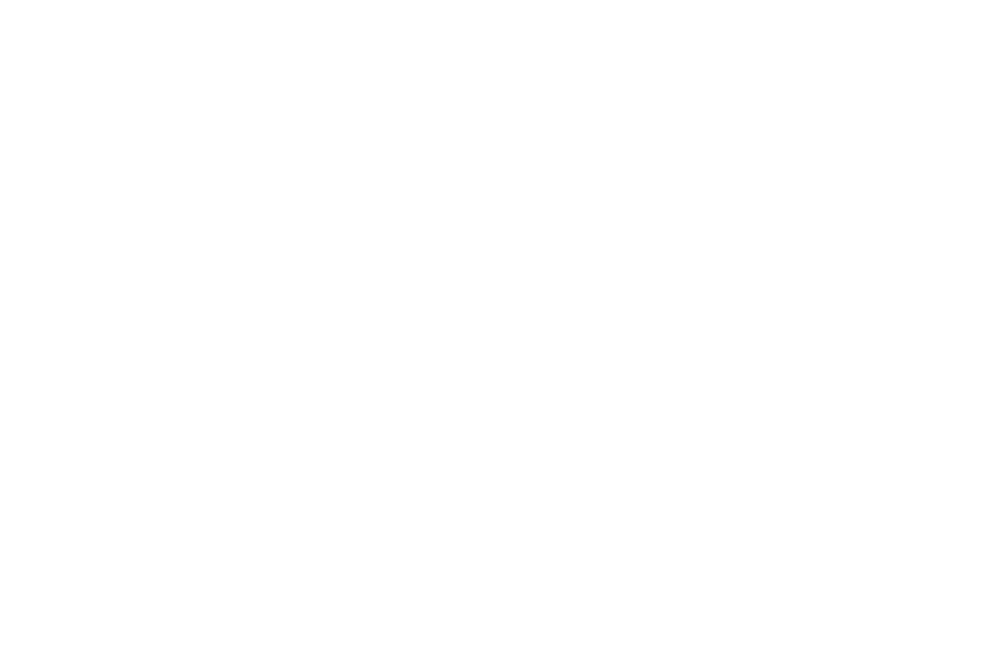
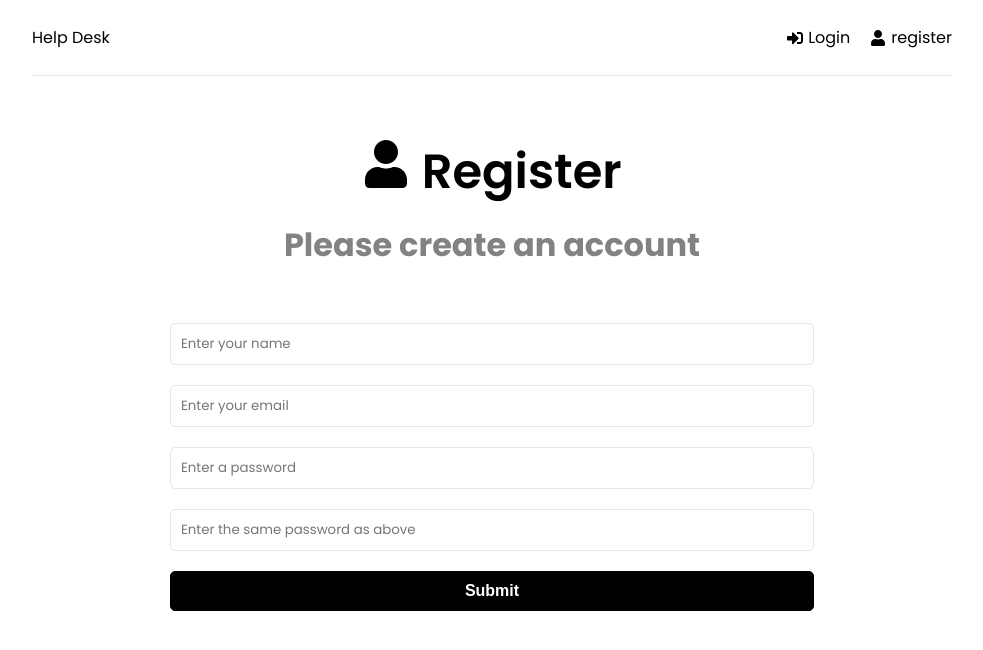
Before and after one commit to Ecce0/bug_tickets, a React (Create React App) app in the folder frontend/: page /register in a window 1280 px wide. Shown: the top 650 px of the page, without its empty margins (148-1131 px from the left). Built offline with nearby package versions, Linux system fonts and the light colour scheme.

Commit message:
front end changes

```diff
--- a/frontend/public/index.html
+++ b/frontend/public/index.html
@@ -10,34 +10,14 @@
       content="Web site created using create-react-app"
     />
     <link rel="apple-touch-icon" href="%PUBLIC_URL%/logo192.png" />
-    <!--
-      manifest.json provides metadata used when your web app is installed on a
-      user's mobile device or desktop. See https://developers.google.com/web/fundamentals/web-app-manifest/
-    -->
+
     <link rel="manifest" href="%PUBLIC_URL%/manifest.json" />
-    <!--
-      Notice the use of %PUBLIC_URL% in the tags above.
-      It will be replaced with the URL of the `public` folder during the build.
-      Only files inside the `public` folder can be referenced from the HTML.
 
-      Unlike "/favicon.ico" or "favicon.ico", "%PUBLIC_URL%/favicon.ico" will
-      work correctly both with client-side routing and a non-root public URL.
-      Learn how to configure a non-root public URL by running `npm run build`.
-    -->
-    <title>React Redux App</title>
+    <title>Help Desk Support</title>
   </head>
   <body>
     <noscript>You need to enable JavaScript to run this app.</noscript>
     <div id="root"></div>
-    <!--
-      This HTML file is a template.
-      If you open it directly in the browser, you will see an empty page.
 
-      You can add webfonts, meta tags, or analytics to this file.
-      The build step will place the bundled scripts into the <body> tag.
-
-      To begin the development, run `npm start` or `yarn start`.
-      To create a production bundle, use `npm run build` or `yarn build`.
-    -->
   </body>
 </html>
--- a/frontend/src/App.js
+++ b/frontend/src/App.js
@@ -1,11 +1,30 @@
-import React from 'react';
+import React from 'react'
+import { BrowserRouter as Router, Routes, Route } from 'react-router-dom'
+import Header from './components/Header'
+import Home from './pages/Home'
+import Login from './pages/Login'
+import Register from './pages/Register'
+import { ToastContainer } from 'react-toastify'
+import 'react-toastify/dist/ReactToastify.css'
 
 const App = () => {
+
+
   return (
-    <div>
-
-    </div>
-  );
+    <>
+      <Router>
+        <div className="container">
+          <Header />
+          <Routes>
+            <Route path='/' element={<Home />} />
+            <Route path='/login' element={<Login />} />
+            <Route path='/register' element={<Register />} />
+          </Routes>
+        </div>
+      </Router>
+      <ToastContainer />
+    </>
+  )
 }
 
 export default App;
--- /dev/null
+++ b/frontend/src/components/Header.jsx
@@ -0,0 +1,28 @@
+import React from "react"
+import { FaSignInAlt, FaSignOutAlt, FaUser } from 'react-icons/fa'
+import { Link } from 'react-router-dom'
+
+
+const Header = () => {
+  return (
+  <header className="header">
+   <div className="logo">
+    <Link to='/'> Help Desk </Link>
+    </div>
+    <ul>
+      <li>
+        <Link to='/login'>
+          <FaSignInAlt /> Login
+        </Link>
+      </li>
+      <li>
+        <Link to='/register'>
+          <FaUser /> register
+        </Link>
+      </li>
+    </ul>
+  </header>
+  )
+}
+
+export default Header
--- /dev/null
+++ b/frontend/src/pages/Home.jsx
@@ -0,0 +1,24 @@
+import React from "react"
+import { Link } from 'react-router-dom'
+import { FaQuestionCircle, FaTicketAlt } from 'react-icons/fa'
+
+const Home = () => {
+  return (
+    <>
+    <section className="heading">
+      <h1>What can we help you with?</h1>
+      <p>Please choose from an option below</p>
+    </section>
+    <Link to='/newticket' className="btn btn-reverse btn-block">
+      <FaQuestionCircle />
+        Create New Ticket
+    </Link>
+
+    <Link to='/ticket' className="btn btn-block">
+      <FaTicketAlt /> View my Tickets
+    </Link>
+    </>
+  )
+};
+
+export default Home;
--- /dev/null
+++ b/frontend/src/pages/Login.jsx
@@ -0,0 +1,73 @@
+import React, { useState } from "react";
+import { FaSignInAlt } from 'react-icons/fa';
+import { toast } from 'react-toastify'
+
+const Login = () => {
+  const [ formData, setFormData ] = useState({
+    email: '',
+    password: ''
+  })
+
+const { email, password } = formData
+
+const onChange = (e) => {
+  setFormData((prevState) => ({
+    ...prevState,
+    [e.target.name]: e.target.value,
+  }))
+}
+
+const onSubmit = (e) => {
+ e.preventDefault()
+
+
+}
+
+  return(
+    <>
+    <section className="heading">
+      <h1>
+        <FaSignInAlt /> Login
+      </h1>
+      <p>Please login for help</p>
+    </section>
+    <section className="form">
+      <form onSubmit={onSubmit}>
+
+        <div className="form-group">
+          <input
+          type="email"
+          className="form-control"
+          id="email"
+          name='email'
+          value={email}
+          onChange={onChange}
+          placeholder='Enter your email'
+          required
+          />
+        </div>
+        <div className="form-group">
+          <input
+          type="password"
+          className="form-control"
+          id="password"
+          name='password'
+          value={password}
+          onChange={onChange}
+          placeholder='Enter a password'
+          required
+          />
+        </div>
+
+        <div className="form-group">
+          <button className="btn btn-block">
+            Submit
+          </button>
+        </div>
+      </form>
+    </section>
+    </>
+  )
+};
+
+export default Login;
--- /dev/null
+++ b/frontend/src/pages/Register.jsx
@@ -0,0 +1,99 @@
+import React, { useState } from "react"
+import { FaUser } from 'react-icons/fa'
+import { toast } from 'react-toastify'
+
+const Register = () => {
+  const [ formData, setFormData ] = useState({
+    name: '',
+    email: '',
+    password: '',
+    password2: ''
+  })
+
+const { name, email, password, password2 } = formData
+
+const onChange = (e) => {
+  setFormData((prevState) => ({
+    ...prevState,
+    [e.target.name]: e.target.value,
+  }))
+}
+
+const onSubmit = (e) => {
+ e.preventDefault()
+
+ if(password !== password2){
+  toast.error('Passwords don\'t match')
+ }
+}
+
+  return(
+    <>
+    <section className="heading">
+      <h1>
+        <FaUser /> Register
+      </h1>
+      <p>Please create an account</p>
+    </section>
+    <section className="form">
+      <form onSubmit={onSubmit}>
+        <div className="form-group">
+          <input
+          type="text"
+          className="form-control"
+          id="name"
+          name='name'
+          value={name}
+          onChange={onChange}
+          placeholder='Enter your name'
+          required
+          />
+        </div>
+        <div className="form-group">
+          <input
+          type="email"
+          className="form-control"
+          id="email"
+          name='email'
+          value={email}
+          onChange={onChange}
+          placeholder='Enter your email'
+          required
+          />
+        </div>
+        <div className="form-group">
+          <input
+          type="password"
+          className="form-control"
+          id="password"
+          name='password'
+          value={password}
+          onChange={onChange}
+          placeholder='Enter a password'
+          required
+          />
+        </div>
+        <div className="form-group">
+          <input
+          type="password"
+          className="form-control"
+          id="password2"
+          name='password2'
+          value={password2}
+          onChange={onChange}
+          placeholder='Enter the same password as above'
+          required
+          />
+        </div>
+        <div className="form-group">
+          <button className="btn btn-block">
+            Submit
+          </button>
+        </div>
+      </form>
+    </section>
+    </>
+  )
+};
+
+export default Register;
```
Also changed, not shown: 1 other file (tests, documents, lock files or other folders).
